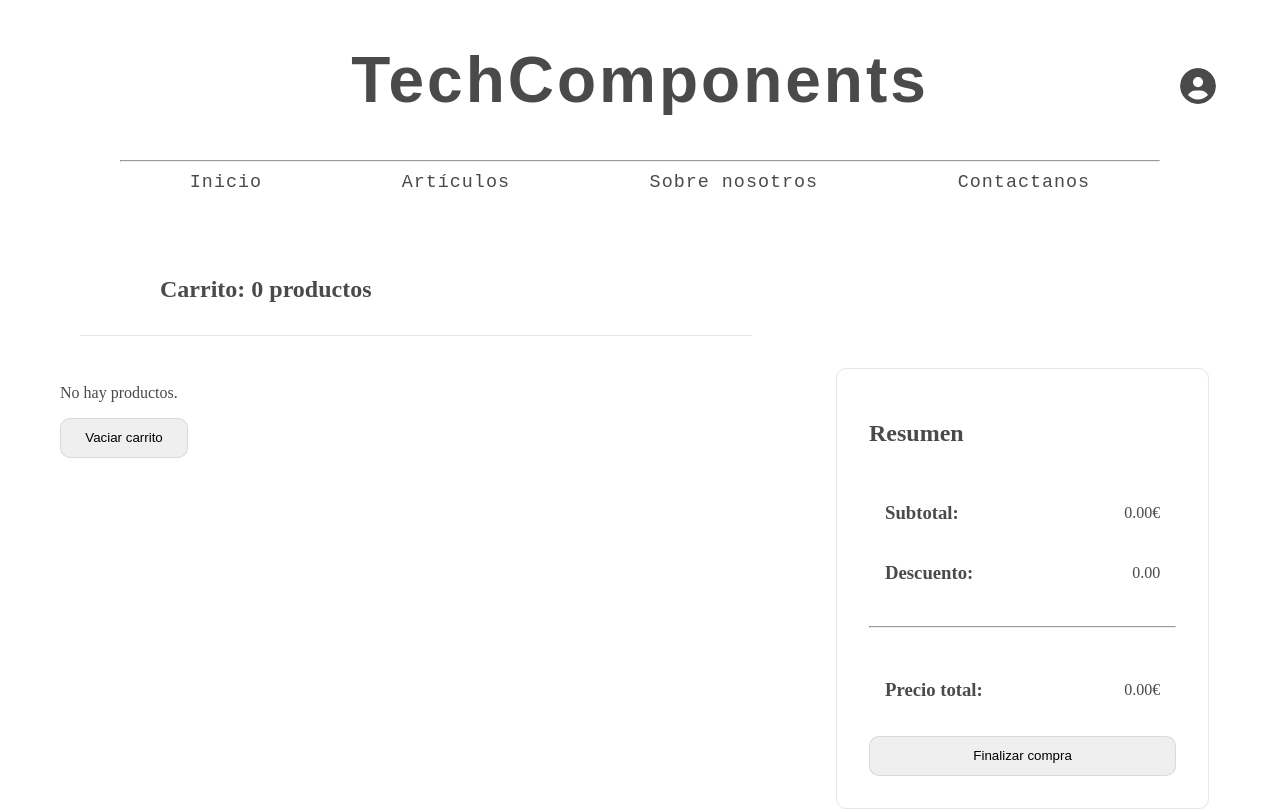
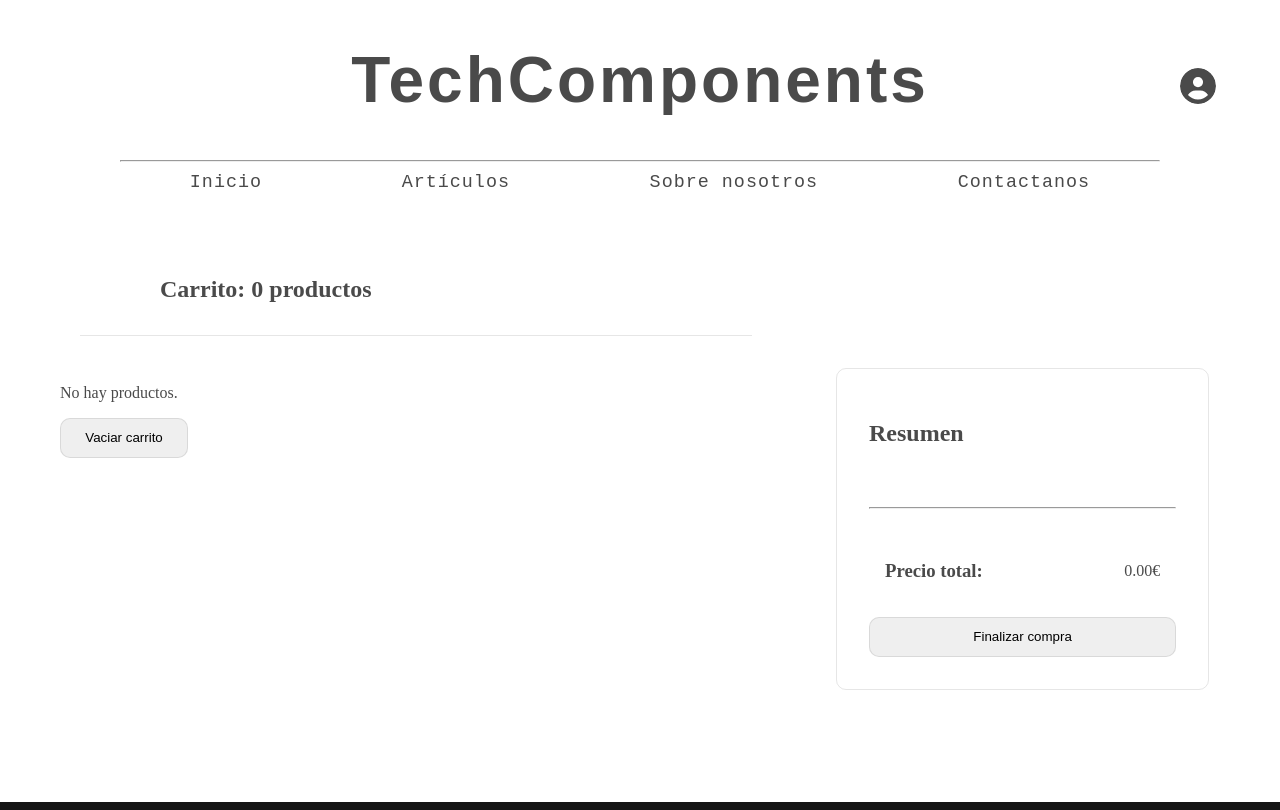
Before and after one commit to Dragolex01/techcomponents, a React (Create React App) app: page /cart in a window 1280 px wide. Shown: the top 810 px of the page. Built offline with nearby package versions, Linux system fonts and the light colour scheme.

Commit message:
actualizacion carrito

```diff
--- a/src/containers/pages/Cart.jsx
+++ b/src/containers/pages/Cart.jsx
@@ -77,14 +77,24 @@ function Cart({ get_items, get_item_total, get_total, remove_item, empty_cart, i
                     <h3>Productos totales: </h3>
                     <p>{total_items}</p>
                   </div> */}
-                  <div>
+                  {/* <div>
                     <h3>Subtotal: </h3>
                     <p>{amount.toFixed(2)}€</p>
-                  </div>
-                    <div>
+                  </div> */}
+                    {/* <div>
                       <h3>Descuento: </h3>
                       <p>0.00</p>
-                    </div>
+                    </div> */}
+                  {
+                    items && items.map((item, i) => {
+                      return(
+                        <div key={i}>
+                          <h3>{item.product.name} x{item.count}</h3>
+                          <p>{item.product.price}</p>
+                        </div>
+                      )
+                    })
+                  }
                 </div>
                 <hr/>
                 <div className="seccionCarrito__contenedor__contInfoCompra__contInfo--cont2">
```
